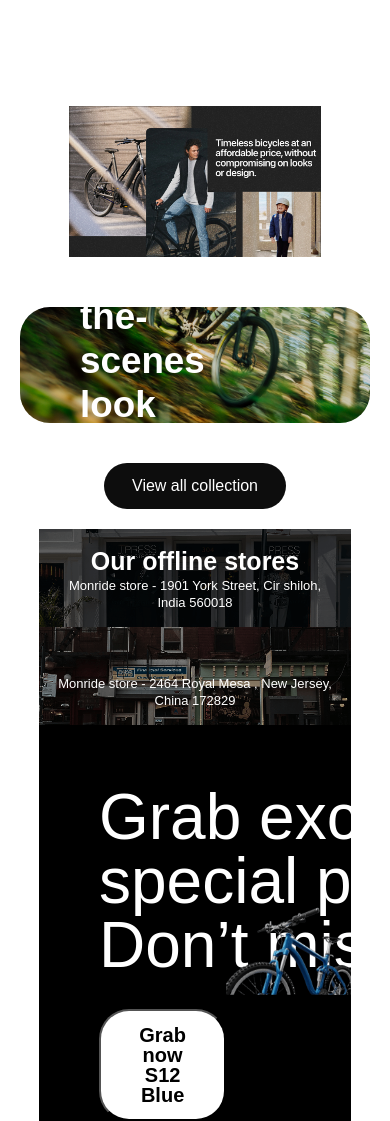
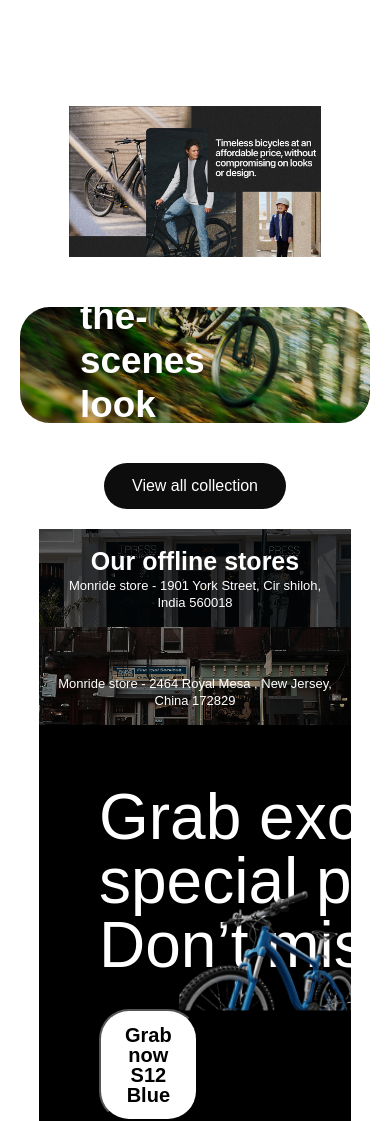
Before and after one commit to Akmalov-dev/Mornride, a React (Vite) app: page / in a window 390 px wide. Shown: the top 1121 px of the page. Built offline with nearby package versions, Linux system fonts and the light colour scheme.

Commit message:
grab star css btn responsive

```diff
--- a/src/components/Grab/Grab.css
+++ b/src/components/Grab/Grab.css
@@ -7,7 +7,7 @@
     position: relative;
 }
 .grab-left{
-    max-width: 60%;
+    max-width: 45%;
     padding-left: 60px;
 }
 .grab-text{
```
